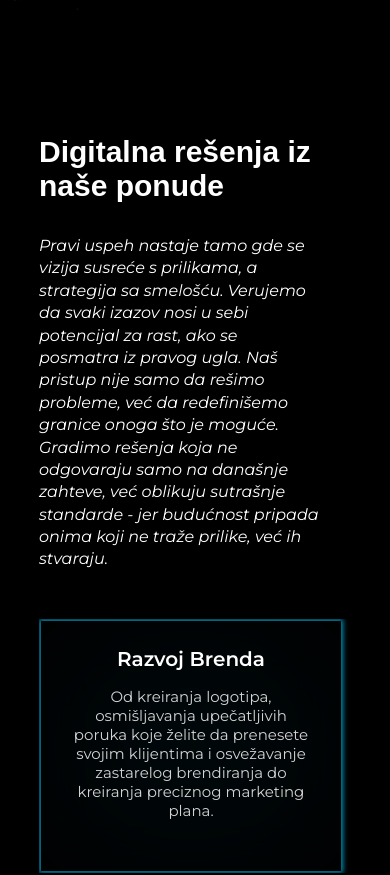
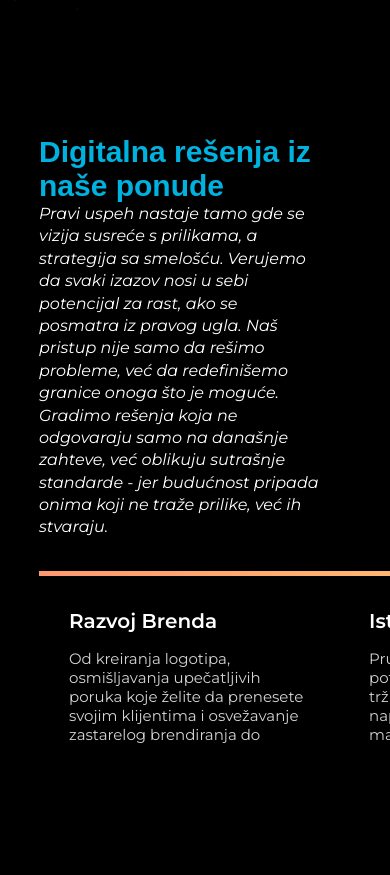
Before and after one commit to Masalovic/group, a React (Create React App) app: page / in a window 390 px wide. Shown: the part 821-1696 px from the top of the page. Built offline with nearby package versions, Linux system fonts and the light colour scheme.

Commit message:
bugs fixed

```diff
--- a/src/components/molecules/ContactForm.js
+++ b/src/components/molecules/ContactForm.js
@@ -54,6 +54,8 @@ const ContactForm = ({ data = {} }) => {
 
     setIsSubmitting(true);
     setStateMessage("");
+
+    console.log("Form data before sending:", formValues); // Debugging: Log form data
 
     try {
       await emailjs.sendForm(
--- a/src/screens/sections/ServiceSection.js
+++ b/src/screens/sections/ServiceSection.js
@@ -1,8 +1,8 @@
 import React, { useEffect, useRef } from "react";
 import ServiceCard from "../../components/molecules/ServiceCard";
-import "../../styles/section/serviceSection.scss";
 import { gsap } from "gsap";
 import { ScrollTrigger } from "gsap/ScrollTrigger";
+import "../../styles/section/serviceSection.scss";
 
 gsap.registerPlugin(ScrollTrigger);
 
@@ -11,29 +11,48 @@ const ServiceSection = ({ data }) => {
   const containerRef = useRef(null);
 
   useEffect(() => {
-    const section = sectionRef.current;
-    const container = containerRef.current;
+    const ctx = gsap.context(() => {
+      const section = sectionRef.current;
+      const container = containerRef.current;
 
-    if (!section || !container) return;
+      if (!section || !container) return;
 
-    // Horizontal scrolling logic on mouse wheel
-    const handleWheel = (e) => {
-      e.preventDefault(); // Prevent vertical scrolling
-      container.scrollLeft += e.deltaY; // Scroll horizontally instead
-    };
+      const cards = gsap.utils.toArray(".service-card");
+      const containerWidth = container.scrollWidth - window.innerWidth + 50; // Ensure last card is fully visible
 
-    container.addEventListener("wheel", handleWheel);
+      // Pin the service section and create the horizontal scrolling
+      ScrollTrigger.create({
+        trigger: section,
+        start: "top top",
+        end: () => `+=${containerWidth}`,
+        pin: true,
+        scrub: true,
+        snap: {
+          snapTo: 1 / (cards.length - 1),
+          duration: 0.5,
+          ease: "power1.inOut",
+        },
+      });
 
-    // Cleanup on unmount
-    return () => {
-      container.removeEventListener("wheel", handleWheel);
-    };
+      // Horizontal scrolling animation
+      gsap.to(container, {
+        x: () => `-${containerWidth}px`,
+        ease: "none",
+        scrollTrigger: {
+          trigger: section,
+          start: "top top",
+          end: () => `+=${containerWidth}`,
+          scrub: true,
+        },
+      });
+    }, sectionRef);
+
+    return () => ctx.revert(); // Cleanup on unmount
   }, []);
 
   return (
     <div ref={sectionRef} className="service-section">
       <div className="service-container">
-        {/* Subtitle */}
         <div className="service-text">
           <div className="subtitle-container">
             <h3 className="service-subtitle">{data.services.subtitle}</h3>
@@ -41,7 +60,6 @@ const ServiceSection = ({ data }) => {
           </div>
         </div>
 
-        {/* Service Cards */}
         <div ref={containerRef} className="service-cards">
           {data.services.cardList.map((card, index) => (
             <ServiceCard key={index} title={card.title} text={card.text} />
--- a/src/screens/sections/Workflow.js
+++ b/src/screens/sections/Workflow.js
@@ -1,5 +1,4 @@
 import React, { useEffect, useRef } from "react";
-import logo from "../../assets/logos/BackgroundLogo.png";
 import { gsap } from "gsap";
 import { ScrollTrigger } from "gsap/ScrollTrigger";
 import "../../styles/section/workflow.scss";
@@ -9,146 +8,52 @@ gsap.registerPlugin(ScrollTrigger);
 const Workflow = ({ data }) => {
   const sectionRef = useRef(null);
   const containerRef = useRef(null);
-  const logoRef = useRef(null);
-  const wormPathRef = useRef(null);
-
-  const totalLineWidth = window.innerWidth; // Define this outside useEffect so it's accessible in JSX
 
   useEffect(() => {
-    const section = sectionRef.current;
-    const container = containerRef.current;
-    const logoElement = logoRef.current;
-    const wormPath = wormPathRef.current;
+    const ctx = gsap.context(() => {
+      const section = sectionRef.current;
+      const container = containerRef.current;
 
-    if (!section || !container || !logoElement || !wormPath) return;
+      if (!section || !container) return;
 
-    const updateWorkflow = () => {
       const subsections = gsap.utils.toArray(".subsection");
-      const subsectionWidth = window.innerWidth; // Each subsection's width
-      const numSubsections = subsections.length;
+      const subsectionWidth = window.innerWidth;
 
-      const totalLineWidth = window.innerWidth;
-      wormPath.setAttribute("d", `M0 50 L${totalLineWidth} 50`);
-
-      ScrollTrigger.getAll().forEach((trigger) => trigger.kill());
-
-      // Pin the Workflow section
       ScrollTrigger.create({
         trigger: section,
         start: "top top",
-        end: () => `+=${numSubsections * subsectionWidth}`,
+        end: () => `+=${subsections.length * subsectionWidth}`,
         pin: true,
         scrub: true,
         snap: {
-          snapTo: 1 / (numSubsections - 1),
+          snapTo: 1 / (subsections.length - 1),
           duration: 0.3,
-          ease: "power1.in",
+          ease: "power1.inOut",
         },
       });
 
-      // Horizontal scroll for subsections
       gsap.to(container, {
         x: () => `-${(subsections.length - 1) * subsectionWidth}px`,
         ease: "none",
         scrollTrigger: {
           trigger: section,
           start: "top top",
-          end: () => `+=${numSubsections * subsectionWidth}`,
+          end: () => `+=${subsections.length * subsectionWidth}`,
           scrub: true,
         },
       });
+    }, sectionRef);
 
-      // Logo movement
-      gsap.to(logoElement, {
-        x: () => `${totalLineWidth}px`,
-        ease: "none",
-        scrollTrigger: {
-          trigger: section,
-          start: "top top",
-          end: () => `+=${numSubsections * subsectionWidth}`,
-          scrub: true,
-        },
-      });
-
-      // Subsection fade-in and fade-out effect
-      subsections.forEach((subsection) => {
-        gsap.fromTo(
-          subsection,
-          { autoAlpha: 1 }, // Start fully transparent
-          {
-            autoAlpha: 1, // Fully visible when in the center of the viewport
-            scrollTrigger: {
-              trigger: subsection,
-              start: "center center", // Trigger when in the center
-              end: "center+=100 center",
-              toggleActions: "play reverse play reverse",
-              scrub: true,
-            },
-          }
-        );
-      });
-    };
-
-    updateWorkflow();
-    window.addEventListener("resize", updateWorkflow);
-
-    return () => {
-      ScrollTrigger.getAll().forEach((trigger) => trigger.kill());
-      window.removeEventListener("resize", updateWorkflow);
-    };
+    return () => ctx.revert(); // Cleanup on unmount
   }, []);
 
-  const workflowData = data.workflow || [];
-
   return (
-    <div ref={sectionRef} className="workflow-section" style={{ zIndex: "1" }}>
-      {/* Horizontal Worm Scroll */}
-      <div className="horizontal-worm-container">
-        <svg
-          id="horizontal-worm"
-          xmlns="http://www.w3.org/2000/svg"
-          viewBox={`0 0 ${totalLineWidth} 100`}
-          style={{ overflow: "visible" }}
-        >
-          <path
-            id="horizontal-worm-path"
-            ref={wormPathRef}
-            d={`M0 50 L${totalLineWidth} 50`}
-            stroke="rgba(0, 178, 223, 0.6)"
-            strokeWidth="4"
-          />
-        </svg>
-        <div
-          id="worm-logo"
-          ref={logoRef}
-          style={{
-            position: "absolute",
-            top: "57px",
-            left: "0",
-            transform: "translate(-50%, -50%)",
-          }}
-        >
-          <img
-            src={logo}
-            alt="Logo"
-            style={{
-              width: "50px",
-              height: "50px",
-              borderRadius: "50%",
-              objectFit: "contain",
-            }}
-          />
-        </div>
-      </div>
-
-      {/* Subsections */}
-      <div ref={containerRef} className="subsections-container">
-        {workflowData.map((subsection, index) => (
+    <div ref={sectionRef} className="workflow-section">
+      <div className="subsections-container" ref={containerRef}>
+        {data.workflow.map((subsection, index) => (
           <div className="subsection" key={index}>
-            <div className="subsection-content">
-              <h3>{subsection.title}</h3>
-              <p>{subsection.text}</p>
-            </div>
+            <h3>{subsection.title}</h3>
+            <p>{subsection.text}</p>
           </div>
         ))}
       </div>
--- a/src/styles/components/_navigation.scss
+++ b/src/styles/components/_navigation.scss
@@ -4,7 +4,7 @@
   position: fixed;
   top: 24px;
   width: 100vw;
-  background-color: rgba(0, 0, 0, 0.9);
+  background-color: rgba(0, 0, 0, 0.7);
   z-index: 1000;
   transition: top 0.3s ease;
 
--- a/src/styles/section/serviceSection.scss
+++ b/src/styles/section/serviceSection.scss
@@ -3,17 +3,8 @@
 .service-section {
   height: 100vh;
   position: relative;
-  padding: 0 10% !important;
+  padding: 0 10%;
   overflow: hidden;
-
-  &::before {
-    content: "";
-    position: absolute;
-    top: 0;
-    left: 0;
-    width: 100%;
-    height: 100%;
-  }
 
   .service-container {
     display: flex;
@@ -21,7 +12,6 @@
     align-items: flex-start;
     width: 100%;
     padding-top: 6rem;
-    z-index: 10;
 
     .service-text {
       padding-bottom: 2rem;
@@ -30,12 +20,11 @@
       .subtitle-container {
         display: flex;
         flex-direction: column;
-        justify-content: center;
 
         .service-subtitle {
           font-weight: 600;
           font-size: 50px;
-          color: $textPrimary;
+          color: $textSecondary;
           font-family: $primaryFont;
           margin-bottom: 1rem;
         }
@@ -54,96 +43,52 @@
 
     .service-cards {
       display: flex;
-      gap: 3rem;
-      width: 100%;
-      overflow-x: auto; // Enable horizontal scrolling
-      background-color: black;
-      z-index: 1;
+      width: max-content;
+      overflow: hidden; // Disable scrollbar
+      position: relative;
+      background-color: transparent;
+      padding-top: 0.5rem;
 
-      scrollbar-width: thin; /* For Firefox */
-      scrollbar-color: rgba(0, 178, 223, 0.8) transparent; /* For Firefox */
-
-      &::-webkit-scrollbar {
-        height: 8px; /* Horizontal scrollbar height */
-      }
-
-      &::-webkit-scrollbar-thumb {
-        background-color: rgba(
-          0,
-          178,
-          223,
-          0.8
-        ); /* Color of the scrollbar thumb */
-        border-radius: 10px;
-      }
-
-      &::-webkit-scrollbar-track {
-        background-color: transparent; /* Background track */
-      }
-      // overflow-x: auto;
-      // overflow-y: hidden; /* Prevent vertical scrollbars in the card area */
-      // scroll-behavior: smooth;
-      // -webkit-overflow-scrolling: touch; /* Smooth scrolling on touch devices */
-
-      .service-card {
-        flex-shrink: 0;
-        margin: 2px;
-        scroll-snap-align: start;
-        width: 600px;
-        height: 250px;
-        padding: 3%;
-        background-color: #000000bb; // Semi-transparent background
-        text-align: center;
-        position: relative;
-        overflow: hidden; // Prevent overflow
-        & {
-          border: 1px solid transparent;
-        }
-
-        // Add the glowing effect with pseudo-elements
       &::before {
-          content: "";
-          position: absolute;
-          top: -10px;
-          left: -10px;
-          right: -10px;
-          bottom: -10px;
-          background: radial-gradient(
-            ellipse at center,
-            rgba(0, 106, 144, 0.33),
-            rgba(0, 0, 0, 0)
-          );
-          filter: blur(30px); // Smooth glow
-          z-index: -1; // Place behind the content
-        }
-
-        &::after {
         content: "";
         position: absolute;
         top: 0;
         left: 0;
-          right: 0;
-          bottom: 0;
-          border: 1px solid rgba(0, 178, 223);
-          border-radius: 8px; // Rounded edges for a smoother glow
-          filter: blur(20px); // Slightly less blur than ::before
-          z-index: -1; // Place behind the content
+        width: 100%;
+        height: 5px; // Border thickness
+        background: linear-gradient(
+          to right,
+          #ff6f91,
+          #ff9671,
+          #ffd571,
+          #47bbed,
+          #9d47ed
+        );
+        background-size: 200% 100%;
+        animation: gradientBorder 3s linear infinite;
+        z-index: 1;
       }
 
-        // Animation for a subtle pulsing effect
-        animation: glowPulse 2s infinite;
-
-        @keyframes glowPulse {
+      @keyframes gradientBorder {
         0% {
-            box-shadow: 0 0 5px 2px rgba(0, 178, 223, 0.9);
+          background-position: 0% 50%;
         }
         50% {
-            box-shadow: 0 0 5px 2px rgba(0, 178, 223, 0.8);
+          background-position: 100% 50%;
         }
         100% {
-            box-shadow: 0 0 5px 2px rgba(0, 178, 223, 0.8);
+          background-position: 0% 50%;
         }
       }
+
+      .service-card {
+        flex-shrink: 0;
+        width: 550px;
+        padding: 3%;
+        background-color: #000000bb;
+        text-align: flex-start;
+        position: relative;
+        scroll-snap-align: start;
 
         .card-title {
           font-size: 24px;
@@ -193,17 +138,19 @@
         .subtitle-container {
           .service-subtitle {
             font-size: 30px;
+            margin-bottom: 0;
           }
 
           .service-description {
             font-size: 16px;
+            margin: 0;
           }
         }
       }
 
       .service-cards .service-card {
         width: 300px;
-        padding: 8%;
+        padding: 2%;
 
         .card-title {
           font-size: 20px;
--- a/src/styles/section/workflow.scss
+++ b/src/styles/section/workflow.scss
@@ -11,32 +11,32 @@
   background-position: center;
   background-repeat: no-repeat;
 
-  .horizontal-worm-container {
-    display: none;
-    filter: drop-shadow(0 0 10px rgba(0, 178, 223, 0.888));
-    position: absolute;
-    top: 10%;
-    left: 0;
-    width: 100vw;
-    height: 150px;
-    z-index: 10; // Adjust this if necessary
-  }
+  // .horizontal-worm-container {
+  //   display: none;
+  //   filter: drop-shadow(0 0 10px rgba(0, 178, 223, 0.888));
+  //   position: absolute;
+  //   top: 10%;
+  //   left: 0;
+  //   width: 100vw;
+  //   height: 150px;
+  //   z-index: 10; // Adjust this if necessary
+  // }
 
-  #horizontal-worm {
-    z-index: 20;
-  }
+  // #horizontal-worm {
+  //   z-index: 20;
+  // }
 
-  #worm-logo {
-    position: absolute;
-    z-index: 1;
-    transform: translate(-50%, -50%);
-    img {
-      width: 50px;
-      height: 50px;
-      border-radius: 50%;
-      object-fit: contain;
-    }
-  }
+  // #worm-logo {
+  //   position: absolute;
+  //   z-index: 1;
+  //   transform: translate(-50%, -50%);
+  //   img {
+  //     width: 50px;
+  //     height: 50px;
+  //     border-radius: 50%;
+  //     object-fit: contain;
+  //   }
+  // }
 
   .subsections-container {
     display: flex;
@@ -57,7 +57,7 @@
       font-family: $secondaryFont;
 
       h3 {
-        font-size: 40px;
+        font-size: 30px;
         font-weight: bold;
         color: $textTertiary;
         margin-bottom: 1rem;
@@ -65,10 +65,10 @@
       }
 
       p {
-        font-size: 22px;
+        font-size: 20px;
         font-weight: 300;
         color: $textPrimary;
-        max-width: 500px;
+        max-width: 400px;
         line-height: 1.4;
       }
     }
@@ -95,7 +95,7 @@
   .workflow-section {
     background-size: cover;
     .subsections-container {
-      .subsection .subsection-content {
+      .subsection {
         gap: 2rem;
         display: flex;
         flex-direction: column;
```
Also changed, not shown: src/components/atoms/server.js (deleted). Lines whose indentation alone changed are shown as unchanged.
